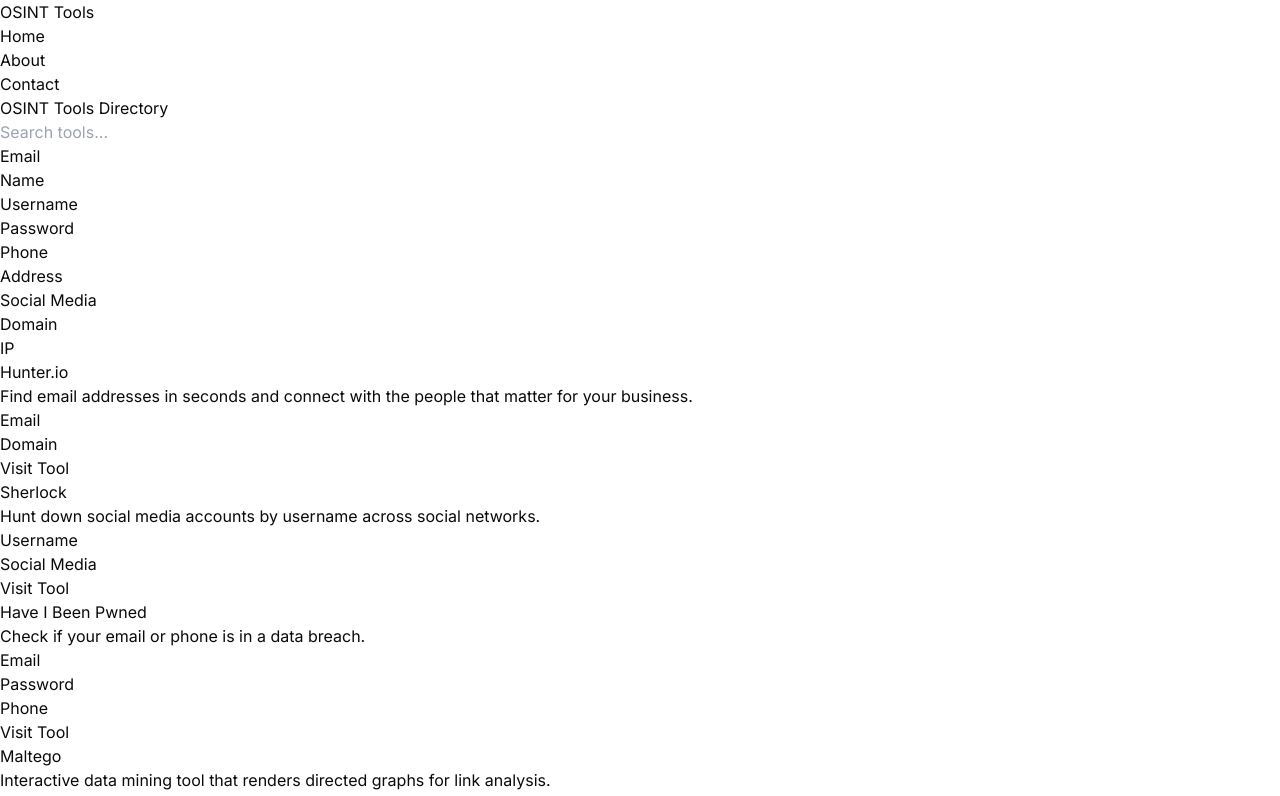
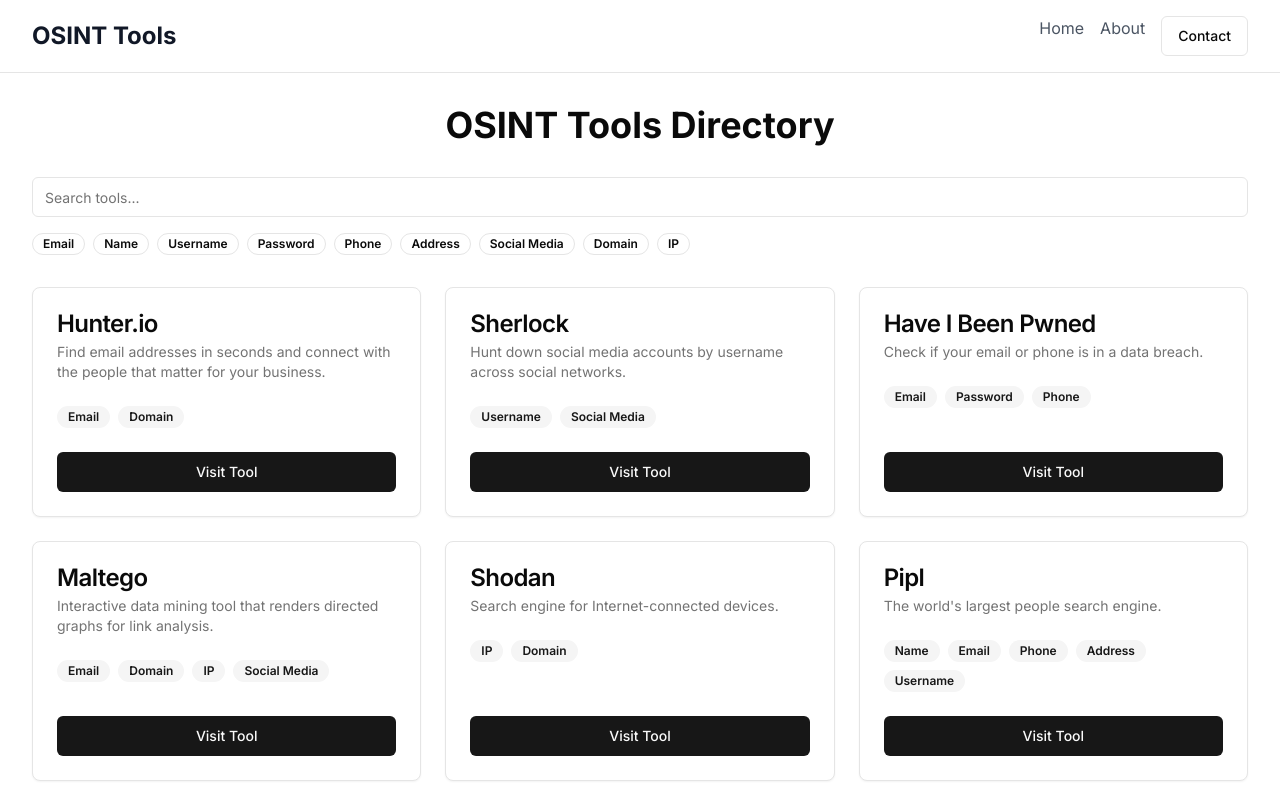
Before and after one commit to NoTrace-ai/osint-directory, a Next.js app: page / in a window 1280 px wide. Shown: the top 796 px of the page. Built offline with nearby package versions, Linux system fonts and the light colour scheme.

Commit message:
Update tailwind.config.ts

```diff
--- a/tailwind.config.ts
+++ b/tailwind.config.ts
@@ -3,9 +3,9 @@
 const config: Config = {
     darkMode: ["class"],
     content: [
-    "@/pages/**/*.{js,ts,jsx,tsx,mdx}",
-    "@/components/**/*.{js,ts,jsx,tsx,mdx}",
-    "@/app/**/*.{js,ts,jsx,tsx,mdx}",
+    "./pages/**/*.{js,ts,jsx,tsx,mdx}",
+    "./components/**/*.{js,ts,jsx,tsx,mdx}",
+    "./app/**/*.{js,ts,jsx,tsx,mdx}",
   ],
   theme: {
   	extend: {
```
